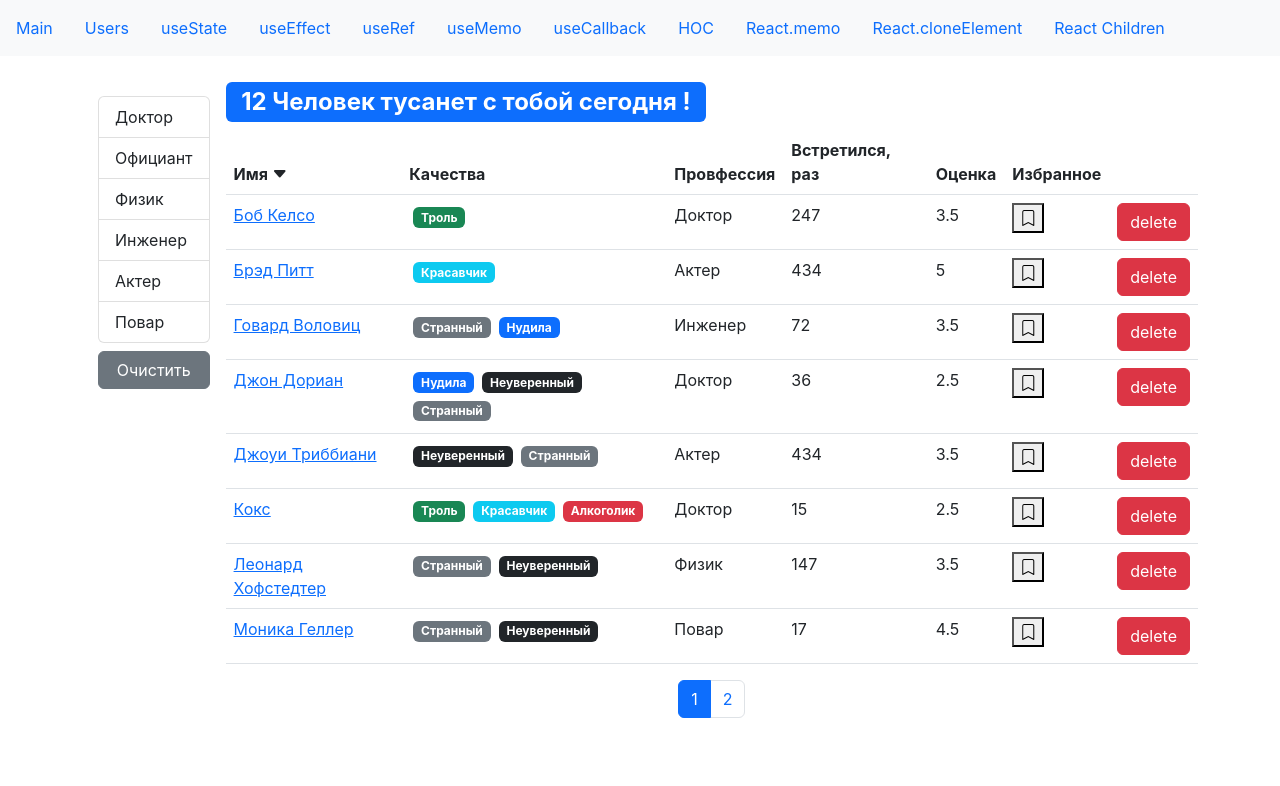
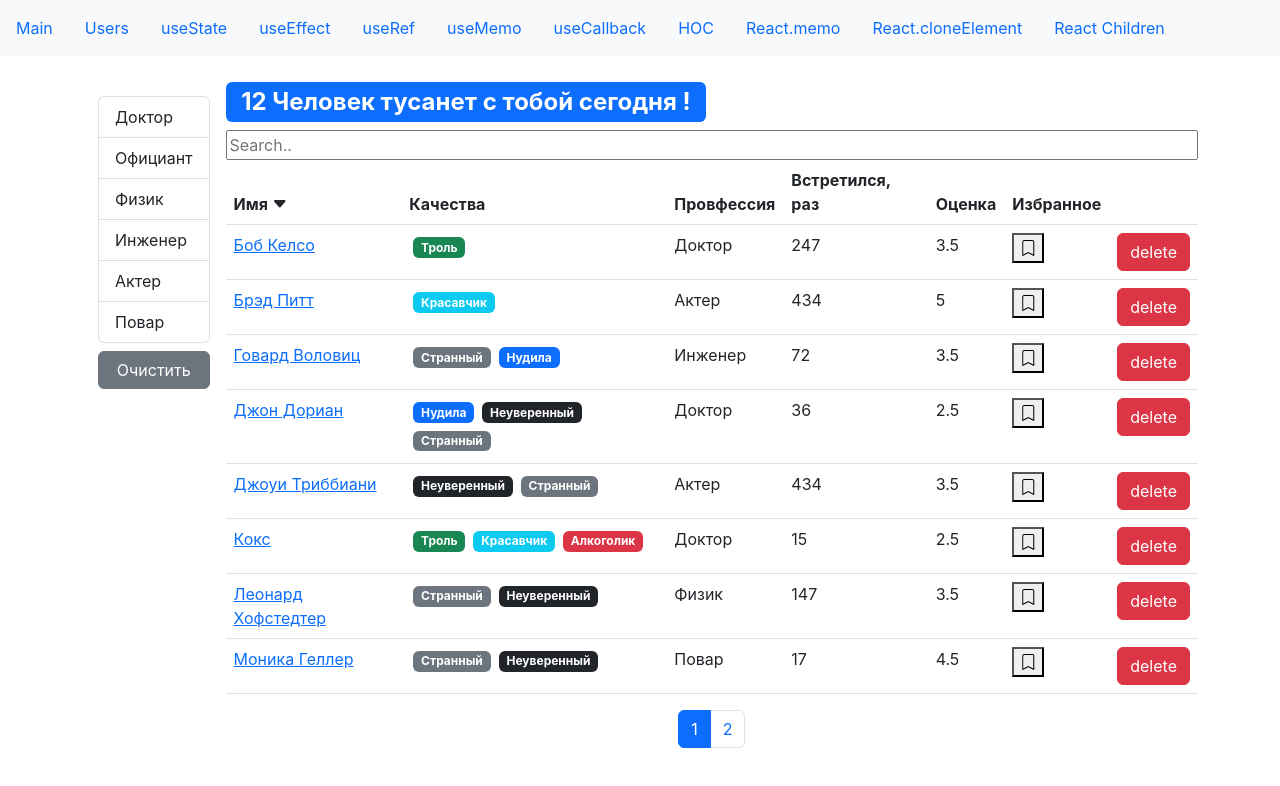
Before and after one commit to Art-San/09_12_22_project-react-hooks, a React (Create React App) app: page /users in a window 1280 px wide. Shown: the top 786 px of the page. Built offline with nearby package versions, Linux system fonts and the light colour scheme.

Commit message:
добавлена строка поиска

```diff
--- a/src/app/components/page/usersListPage/UsersListPage.jsx
+++ b/src/app/components/page/usersListPage/UsersListPage.jsx
@@ -11,6 +11,7 @@ import PropTypes from 'prop-types'
 const UsersListPage = () => {
     const [currentPage, setCurrentPage] = useState(1)
     const [profession, setProfession] = useState()
+    const [searchQuery, setSearchQuery] = useState('')
     const [selectedProf, setSelectedProf] = useState()
     const [sortBy, setSortBy] = useState({ path: 'name', order: 'asc' })
     const pageSize = 8
@@ -40,10 +41,16 @@ const UsersListPage = () => {
 
     useEffect(() => {
         setCurrentPage(1)
-    }, [selectedProf])
+    }, [selectedProf, searchQuery])
 
     const handleProfessionSelect = (item) => {
+        if (searchQuery !== '') setSearchQuery('')
         setSelectedProf(item)
+    }
+    const handleSearchQuery = ({ target }) => {
+        console.log('target', target)
+        setSelectedProf(undefined)
+        setSearchQuery(target.value)
     }
 
     const handlePageChange = (pageIndex) => {
@@ -55,13 +62,29 @@ const UsersListPage = () => {
     }
 
     if (users) {
-        const filteredUsers = selectedProf
+        const filteredUsers = searchQuery
             ? users.filter(
                 (user) =>
-                    JSON.stringify(user.profession) ===
-                      JSON.stringify(selectedProf)
+                    user.name
+                        .toLowerCase()
+                        .indexOf(searchQuery.toLowerCase()) !== -1
             )
-            : users
+            : selectedProf
+                ? users.filter(
+                    (user) =>
+                        JSON.stringify(user.profession) ===
+                    JSON.stringify(selectedProf)
+                )
+                : users
+
+        // if (users) {
+        //     const filteredUsers = selectedProf
+        //         ? users.filter(
+        //             (user) =>
+        //                 JSON.stringify(user.profession) ===
+        //                   JSON.stringify(selectedProf)
+        //         )
+        //         : users
 
         const count = filteredUsers.length
         const sortedUsers = _.orderBy(
@@ -94,6 +117,13 @@ const UsersListPage = () => {
                     )}
                     <div className="d-flex flex-column">
                         <SearchStatus length={count} />
+                        <input
+                            type="text"
+                            name='searchQuery'
+                            placeholder='Search..'
+                            onChange={handleSearchQuery}
+                            value={searchQuery}
+                        />
                         {count > 0 && (
                             <UsersTable
                                 users={userCrop}
```
